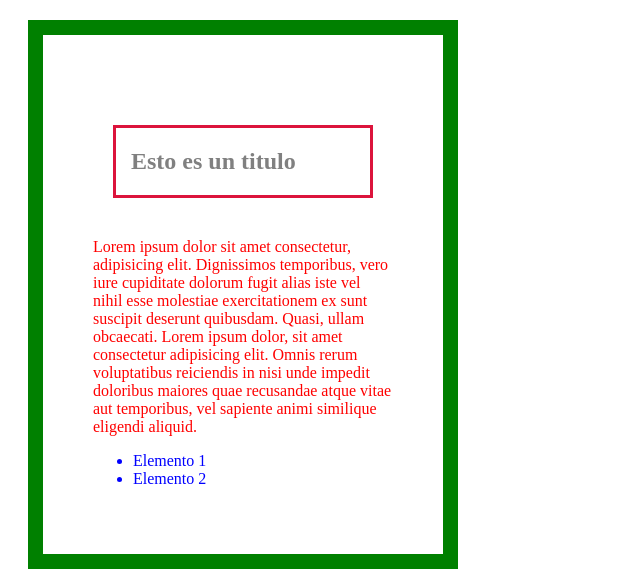
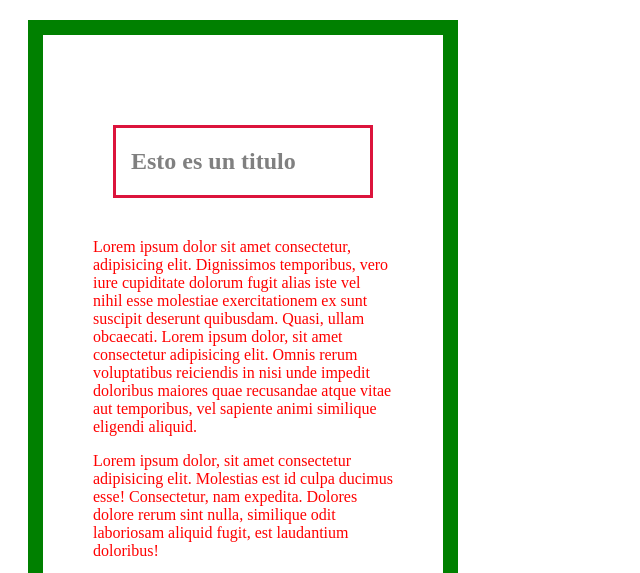
Before and after one commit to agustinr24/Curos-Argentina-programa-2023, a plain HTML site: page css.html in a window 1280 px wide. Shown: the top 573 px of the page, without its empty margins (0-640 px from the left). Drawn offline with Linux system fonts and the light colour scheme.

Commit message:
comiteando en githube

```diff
--- a/css.html
+++ b/css.html
@@ -13,6 +13,7 @@
     <p>Lorem ipsum dolor sit amet consectetur, adipisicing elit. Dignissimos temporibus, vero iure cupiditate dolorum fugit alias iste vel nihil esse molestiae exercitationem ex sunt suscipit deserunt quibusdam. Quasi, ullam obcaecati.
      Lorem ipsum dolor, sit amet consectetur adipisicing elit. Omnis rerum voluptatibus reiciendis in nisi unde impedit doloribus maiores quae recusandae atque vitae aut temporibus, vel sapiente animi similique eligendi aliquid.
     </p>
+    <p>Lorem ipsum dolor, sit amet consectetur adipisicing elit. Molestias est id culpa ducimus esse! Consectetur, nam expedita. Dolores dolore rerum sint nulla, similique odit laboriosam aliquid fugit, est laudantium doloribus!</p>
     <ul>
         <li> Elemento 1 </li>
         <li>Elemento 2</li>
```
